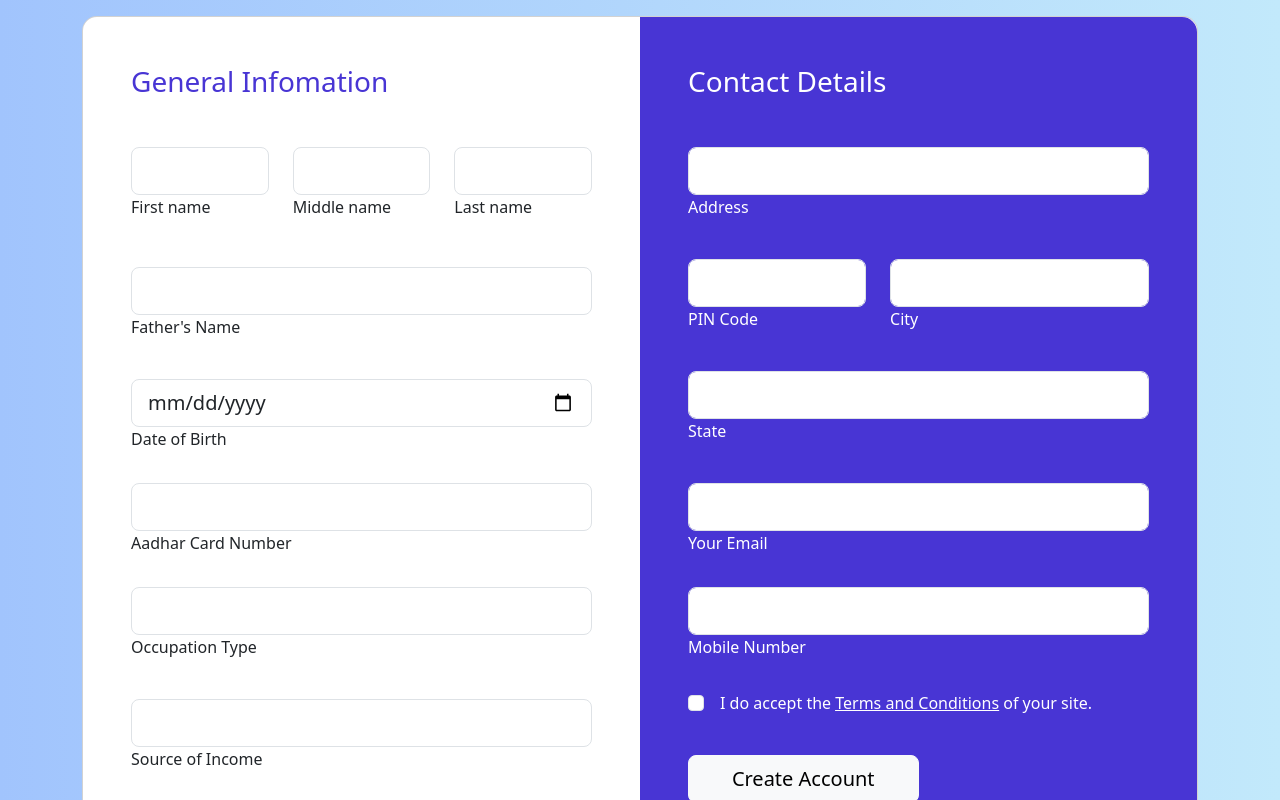
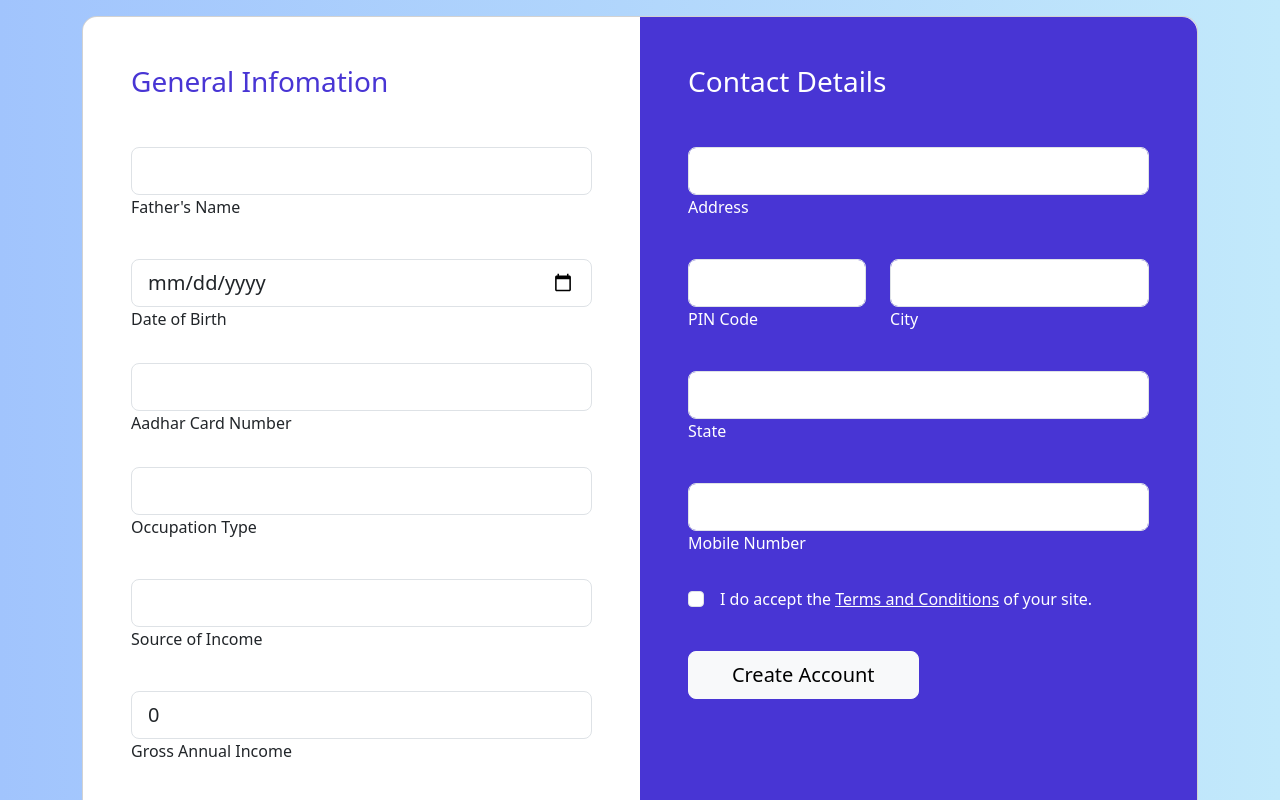
Before and after one commit to Vanoita/Banking_App, a React (Create React App) app: page /createaccount in a window 1280 px wide. Shown: the top 800 px of the page. Built offline with nearby package versions, Linux system fonts and the light colour scheme.

Commit message:
refactored

```diff
--- a/src/components/CreateAccount.js
+++ b/src/components/CreateAccount.js
@@ -7,58 +7,41 @@ import { customAlphabet } from "nanoid";
 
 function CreateAccount() {
     const nanoid = customAlphabet('1234567890', 12);
-    const userId = 'react170';//localStorage.get('username');
+    const userId = "DIT7D1U1";//localStorage.get('username');
 
 
-    const baseURLAccount = "http://localhost:8080/createAccount/"+userId;
-    const [firstName, setFirstName] = useState();
-    const [middleName, setMiddleName] = useState("");
-    const [lastName, setLastName] = useState("");
-    const [fathersName, setFathersName] = useState("");
+    const baseURLAccount = "http://localhost:8080/createAccount/DIT7D1U1";
+    const [fatherName, setFatherName] = useState("");
     const [aadhar, setAadhar] = useState("");
     const [dob, setDob] = useState(null);
     const [occType, setOccType] = useState("");
     const [sourceOfIncome, setSourceOfIncome] = useState("");
-    const [grossAnnualIncome, setGrossAnnualIncome] = useState(0);
+    const [annualGrossIncome, setAnnualGrossIncome] = useState(0);
     const [address, setAddress] = useState("");
-    const [pinCode, setPinCode] = useState("");
+    const [pincode, setPincode] = useState("");
     const [city, setCity] = useState("");
     const [state, setState] = useState("");
     const [mobNo, setMobNo] = useState("");
-    const [email, setEmail] = useState("");
 
     const submitActionHandler = (event) => {
         event.preventDefault();
         axios.post(baseURLAccount, {
             accNo: nanoid(),
-            firstName: firstName,
-            middleName: middleName,
-            lastName: lastName,
-            fatherName: fathersName,
-            dob: dob,
-            aadhar: aadhar,
-            email: email,
             mobNo: mobNo,
+            fatherName: fatherName,
             occType: occType,
             sourceOfIncome: sourceOfIncome,
-            grossAnnualIncome: grossAnnualIncome
+            annualGrossIncome: annualGrossIncome,
+            aadhar: aadhar,
+            address: address,
+            state: state,
+            city: city,
+            pincode: "pincode"
         }).then((response) => {
             alert(JSON.stringify(response));
         }).catch(error => {
             alert("error = " + error);
         });
-
-        // axios.post(baseURLAddress, {
-        //     userId: "abcd1234",
-        //     address: address,
-        //     pinCode: pinCode,
-        //     city: city,
-        //     state: state
-        // }).then((response) => {
-        //     alert("Address : " + address + " " + city + " " + state + " - "+ pinCode+" Added");
-        // }).catch(error => {
-        //     alert("error = " + error);
-        // });
     };
 
     return (
@@ -78,29 +61,9 @@ function CreateAccount() {
                                                 <div class="p-5">
                                                     <h3 class="fw-normal mb-5" style={{ color: "#4835d4" }}>General Infomation</h3>
 
-                                                    <div class="row">
-                                                        <div class="col-md-4 mb-4 pb-3">
-                                                            <div class="form-outline">
-                                                                <input type="text" value={firstName} onChange={e => setFirstName(e.target.value)} class="form-control form-control-lg" />
-                                                                <label class="form-label" >First name</label>
-                                                            </div>
-                                                        </div>
-                                                        <div class="col-md-4 mb-4 pb-3">
-                                                            <div class="form-outline">
-                                                                <input type="text" value={middleName} onChange={e => setMiddleName(e.target.value)} class="form-control form-control-lg" />
-                                                                <label class="form-label">Middle name</label>
-                                                            </div>
-                                                        </div>
-                                                        <div class="col-md-4 mb-4 pb-3">
-                                                            <div class="form-outline">
-                                                                <input type="text" value={lastName} onChange={e => setLastName(e.target.value)} class="form-control form-control-lg" />
-                                                                <label class="form-label">Last name</label>
-                                                            </div>
-                                                        </div>
-                                                    </div>
                                                     <div class="mb-4 pb-2">
                                                         <div class="form-outline">
-                                                            <input type="text" value={fathersName} onChange={e => setFathersName(e.target.value)} class="form-control form-control-lg" />
+                                                            <input type="text" value={fatherName} onChange={e => setFatherName(e.target.value)} class="form-control form-control-lg" />
                                                             <label class="form-label">Father's Name</label>
                                                         </div>
                                                     </div>
@@ -130,7 +93,7 @@ function CreateAccount() {
                                                     </div>
                                                     <div class="mb-4 pb-2">
                                                         <div class="form-outline">
-                                                            <input type="number" value={grossAnnualIncome} onChange={e => setGrossAnnualIncome(e.target.value)} class="form-control form-control-lg" />
+                                                            <input type="number" value={annualGrossIncome} onChange={e => setAnnualGrossIncome(e.target.value)} class="form-control form-control-lg" />
                                                             <label class="form-label">Gross Annual Income</label>
                                                         </div>
                                                     </div>
@@ -149,7 +112,7 @@ function CreateAccount() {
                                                     <div class="row">
                                                         <div class="col-md-5 mb-4 pb-2">
                                                             <div class="form-outline form-white">
-                                                                <input type="text" value={pinCode} onChange={e => setPinCode(e.target.value)} class="form-control form-control-lg" />
+                                                                <input type="text" value={pincode} onChange={e => setPincode(e.target.value)} class="form-control form-control-lg" />
                                                                 <label class="form-label">PIN Code</label>
                                                             </div>
                                                         </div>
@@ -167,14 +130,6 @@ function CreateAccount() {
                                                         <div class="form-outline form-white">
                                                             <input type="text" value={state} onChange={e => setState(e.target.value)} class="form-control form-control-lg" />
                                                             <label class="form-label">State</label>
-                                                        </div>
-                                                    </div>
-
-
-                                                    <div class="mb-4">
-                                                        <div class="form-outline form-white">
-                                                            <input type="text" value={email} onChange={e => setEmail(e.target.value)} class="form-control form-control-lg" />
-                                                            <label class="form-label">Your Email</label>
                                                         </div>
                                                     </div>
                                                     <div class="mb-4">
--- a/src/components/Login.js
+++ b/src/components/Login.js
@@ -5,7 +5,7 @@ import { Helmet } from 'react-helmet';
 import axios from 'axios';
 
 function Login() {
-    const [username, setUsername] = useState('');
+    const [userId, setUserId] = useState('');
     const [password, setPassword] = useState('');
     const navigate = useNavigate();
     const { state } = useLocation();
@@ -13,7 +13,7 @@ function Login() {
     const submitActionHandler = (event) => {
         event.preventDefault();
         axios.post(baseURL, {
-            username: username,
+            userId: userId,
             password: password
         }).then((response) => {
             alert(JSON.stringify(response))
@@ -39,8 +39,8 @@ function Login() {
                     <form className="p-4" onSubmit={submitActionHandler}>
                         <h3 className="my-4 text-center fw-bold" style={{ paddingBottom: "30px" }}>Online Banking Application</h3>
                         <div class="form-outline mb-4">
-                            <input type="text" class="form-control" value={username} onChange={e => setUsername(e.target.value)} />
-                            <label class="form-label">Username</label>
+                            <input type="text" class="form-control" value={userId} onChange={e => setUserId(e.target.value)} />
+                            <label class="form-label">UserId</label>
                         </div>
                         <div class="form-outline mb-4">
                             <input type="password" class="form-control" value={password} onChange={e => setPassword(e.target.value)} />
```
